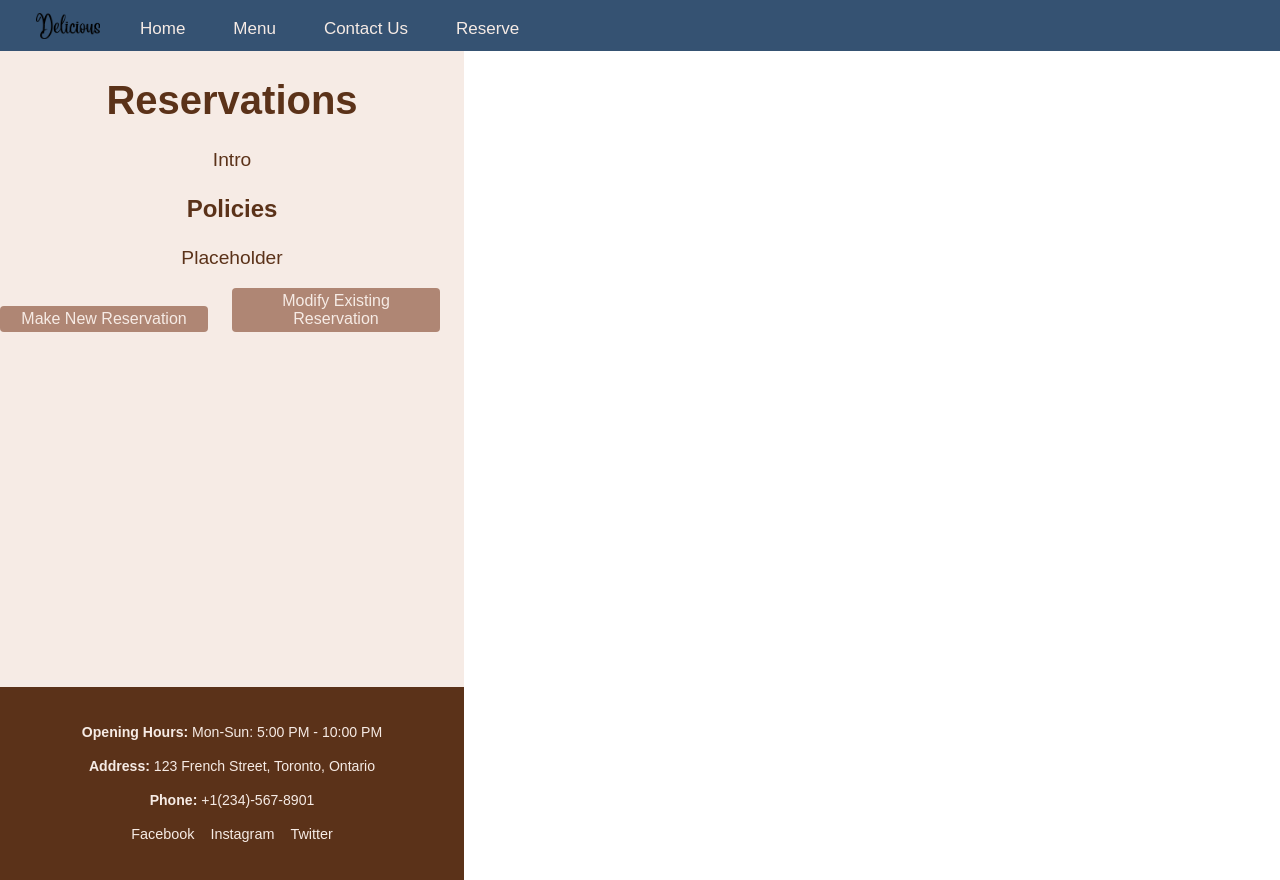
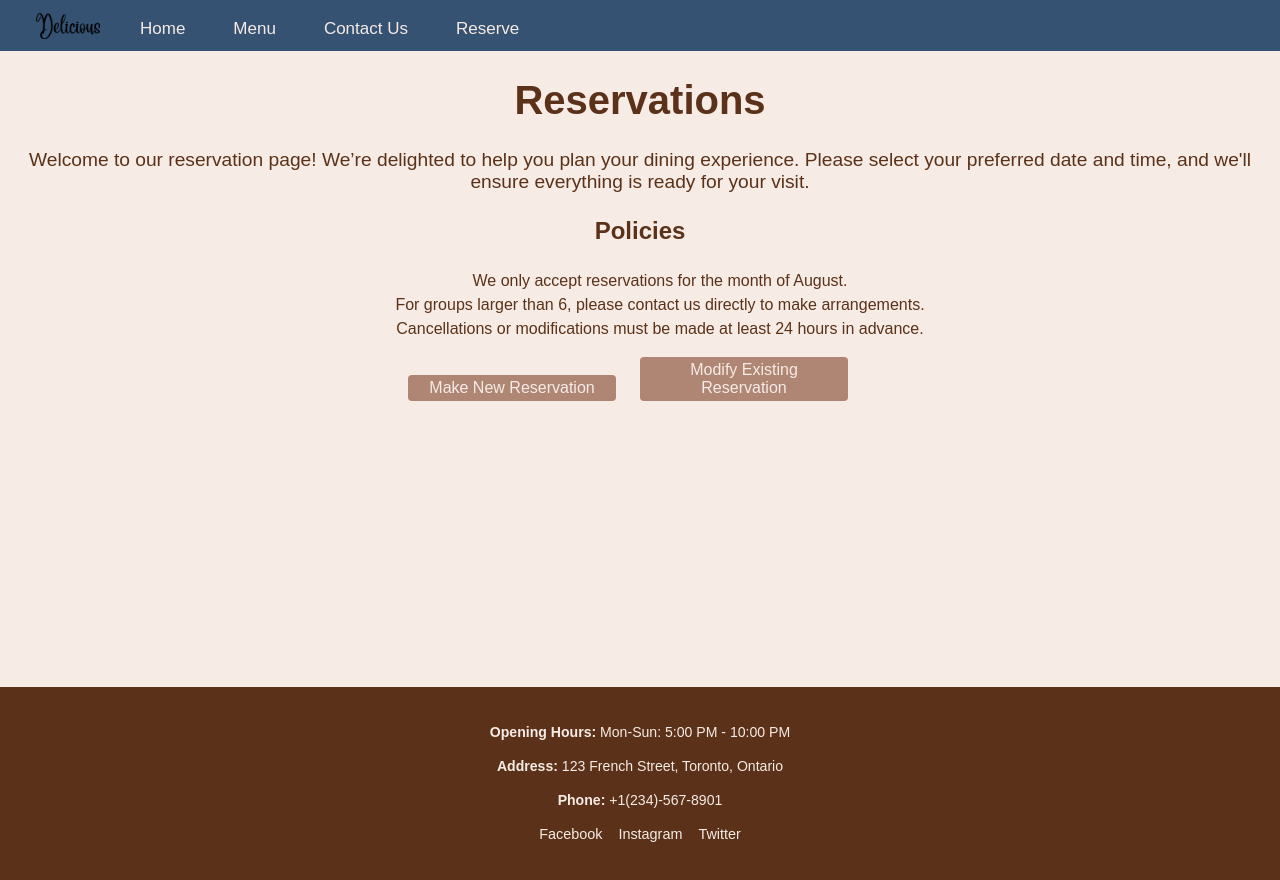
Before and after one commit to kikiheda/Restaurant-Booking, a React (Vite) app: page /reserve in a window 1280 px wide. Built offline with nearby package versions, Linux system fonts and the light colour scheme; no server answers.

Commit message:
add style

```diff
--- a/src/components/MakeReservation/MakeReservation.jsx
+++ b/src/components/MakeReservation/MakeReservation.jsx
@@ -219,6 +219,8 @@ const MakeReservation = ({
               <button
                 key={index}
                 className={`make-reservation__slot ${
+                  selectedSlot === slot ? "selected" : ""
+                } ${
                   slot.getMinutes() % 15 === 0 ? "available" : "unavailable"
                 }`}
                 onClick={() => handleSlotSelection(slot)}
--- a/src/pages/ReservationPage/ReservationPage.jsx
+++ b/src/pages/ReservationPage/ReservationPage.jsx
@@ -34,24 +34,44 @@ const ReservationPage = ({ mode }) => {
 
   return (
     <div className="reservation-page">
-      <h1>Reservations</h1>
-      <span>
-        <p>Intro</p>
-      </span>
-      <span>
-        <h2>Policies</h2>
-        <p>Placeholder</p>
-      </span>
+      <div className="reservation-page__intro">
+        <h1 className="reservation-page__title">Reservations</h1>
+        <span>
+          <p className="reservation-page__intro-text">
+            Welcome to our reservation page! We’re delighted to help you plan
+            your dining experience. Please select your preferred date and time,
+            and we'll ensure everything is ready for your visit.
+          </p>
+        </span>
+        <span>
+          <div className="reservation-page__policy">
+            <h2 className="reservation-page__policy-title">Policies</h2>
+            <ul className="reservation-page__rules-list">
+              <li className="reservation-page__rule-item">
+                We only accept reservations for the month of August.
+              </li>
+              <li className="reservation-page__rule-item">
+                For groups larger than 6, please contact us directly to make
+                arrangements.
+              </li>
+              <li className="reservation-page__rule-item">
+                Cancellations or modifications must be made at least 24 hours in
+                advance.
+              </li>
+            </ul>
+          </div>
+        </span>
+      </div>
       {view === "default" && (
         <div className="reservation-page__options">
           <button
-            className="reservation-page__button reservation-page__button--make"
+            className="reservation-page__button"
             onClick={handleNewReservation}
           >
             Make New Reservation
           </button>
           <button
-            className="reservation-page__button reservation-page__button--modify"
+            className="reservation-page__button"
             onClick={handleModifyReservation}
           >
             Modify Existing Reservation
--- a/src/pages/ReservationPage/ReservationPage.scss
+++ b/src/pages/ReservationPage/ReservationPage.scss
@@ -44,7 +44,13 @@
         }
     }
 
-    &__button {
+    ul {
+        list-style: none;
+
+    }
+
+    &__options {
+        button {
             padding: 0.25rem 1rem;
             border: none;
             border-radius: 4px;
@@ -65,6 +71,10 @@
             &:hover {
                 background-color: colors.$DarkerBkg;
             }
+        }
+
+
+
     }
 
     input {
@@ -120,14 +130,87 @@
 
 .modify-reservation {
 
-    &__form-group {
+    &__search-form {
         display: flex;
         justify-content: center;
         gap: 1rem;
         margin-bottom: 1rem;
     }
 
-    &__button {
+    button {
+
+        padding: 0.25rem 1rem;
+        border: none;
+        border-radius: 4px;
+        background-color: colors.$Background;
+        color: colors.$LighterText;
+        width: 10rem;
+
+        @include mixins.mobile {
+            margin-bottom: margins.$mobile-component-padding;
+            margin-right: margins.$mobile-component-padding;
+        }
+
+        @include mixins.tablet {
+            margin-bottom: margins.$component-padding;
+            margin-right: margins.$component-padding;
+        }
+
+        &:hover {
+            background-color: colors.$DarkerBkg;
+        }
+
+
+    }
+}
+.make-reservation {
+  &__slots {
+
+    h4 {
+      font-size: 1.2rem;
+      margin-bottom: 0.5rem;
+    }
+  }
+
+  &__slots-grid {
+
+    // grid-template-columns: repeat(auto-fill, minmax(100px, 1fr));
+    gap: 2rem;
+    margin-top: 1rem;
+
+    button {
+      padding: 0.75rem;
+    //   gap: 10rem;
+      background-color:  colors.$SecondaryText;
+      color: colors.$PrimaryText;
+      border: 1px solid #ccc;
+      text-align: center;
+      cursor: pointer;
+      border-radius: 4px;
+      transition: background-color 0.3s ease;
+
+       &:hover {
+            background-color: colors.$PrimaryColor;
+            color: colors.$BrightText;
+
+        }
+
+      &.selected {
+        background-color: colors.$PrimaryColor;
+        color: colors.$BrightText;
+      }
+
+      &--unavailable {
+        background-color: #e0e0e0;
+        color: #aaa;
+        cursor: not-allowed;
+      }
+    }
+  }
+
+  &__actions {
+    padding-top: 2rem;
+    button {
         padding: 0.25rem 1rem;
         border: none;
         border-radius: 4px;
@@ -150,3 +233,4 @@
         }
     }
   }
+}
```
Lines whose indentation alone changed are shown as unchanged.
